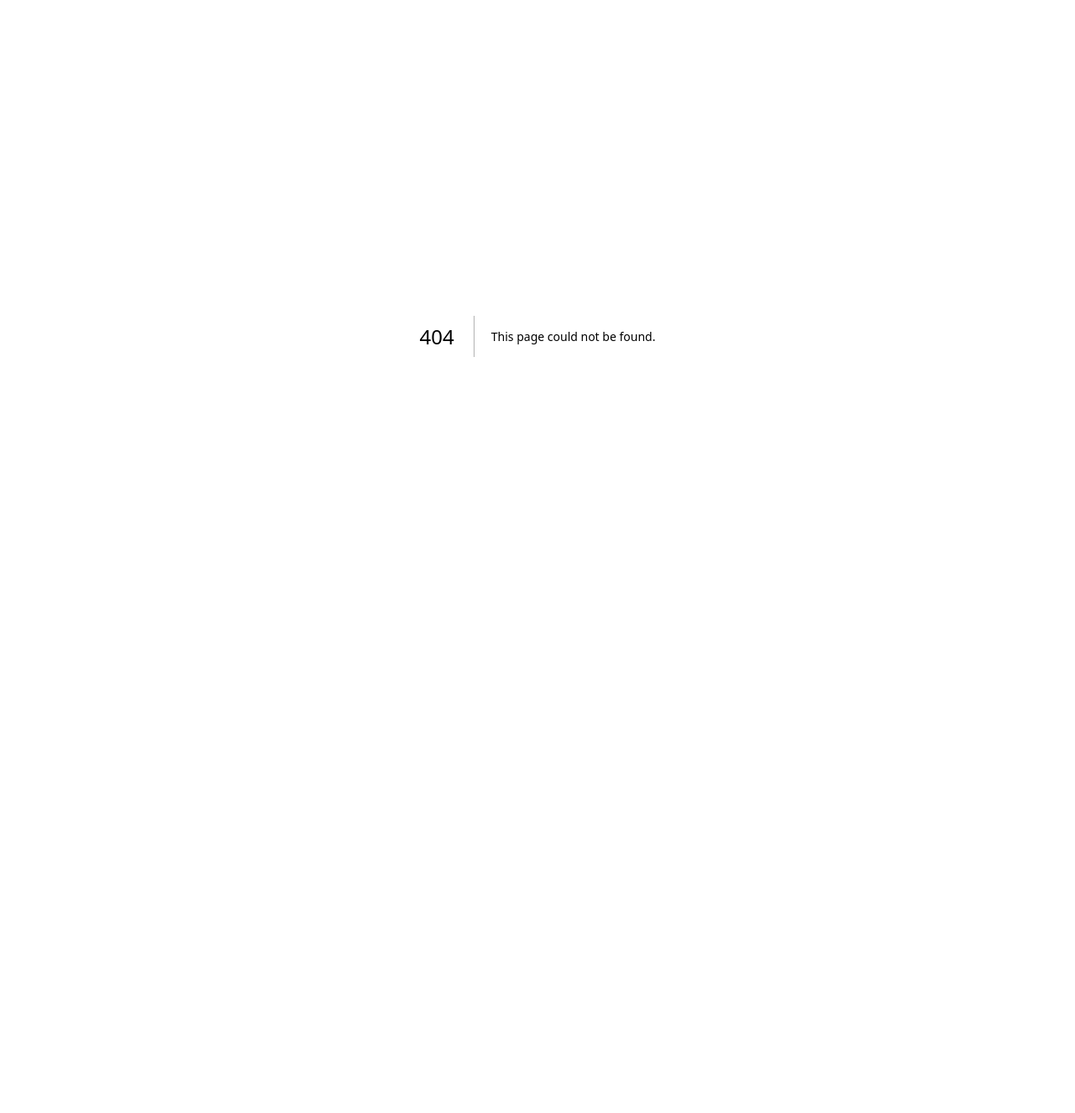
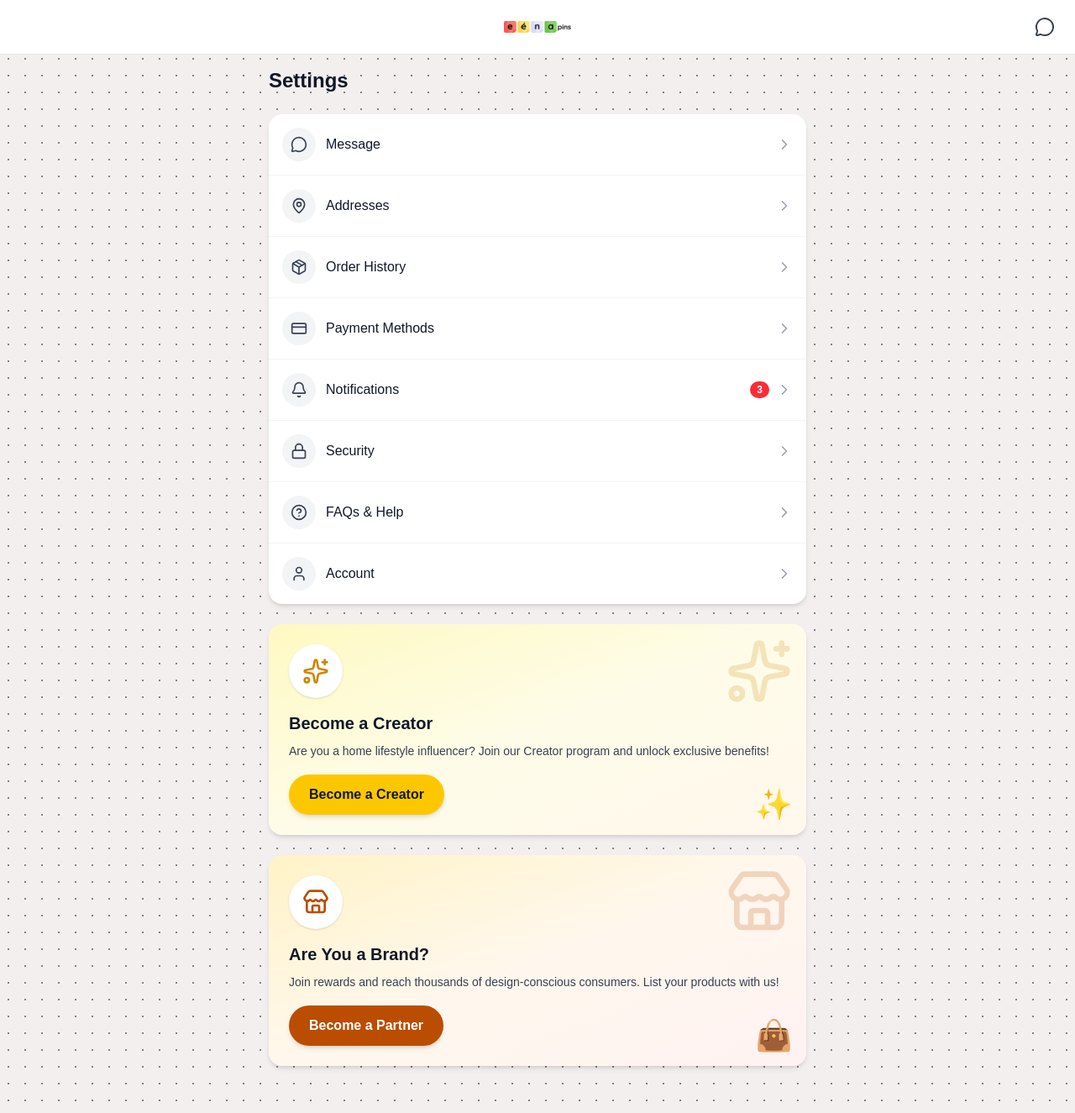
Before and after one commit to avinash-1707/eena-pins, a Next.js app: page /settings in a window 1280 px wide. Before the commit this address had no page. Shown: the whole page at 84% size. Before the commit the page ends 800 px from the top, so only its background shows below. Built offline with nearby package versions, Linux system fonts and the light colour scheme.

Commit message:
feat: implement settings page with menu and cards for creators and brands

```diff
--- /dev/null
+++ b/src/app/settings/page.tsx
@@ -0,0 +1,35 @@
+"use client";
+
+import React from 'react';
+import SettingsHeader from '@/components/settings/SettingsHeader';
+import SettingsMenuList from '@/components/settings/SettingsMenuList';
+import CreatorCard from '@/components/settings/CreatorCard';
+import BrandCard from '@/components/settings/BrandCard';
+
+export default function SettingsPage() {
+  return (
+    <div className="min-h-screen dotted-background">
+      <SettingsHeader />
+
+      <main className="pt-20 pb-8 px-4 max-w-2xl mx-auto">
+        {/* Page Title */}
+        <h1 className="text-2xl font-bold text-gray-900 mb-6">Settings</h1>
+
+        {/* Settings Menu */}
+        <div className="mb-6">
+          <SettingsMenuList />
+        </div>
+
+        {/* Creator Card */}
+        <div className="mb-6">
+          <CreatorCard />
+        </div>
+
+        {/* Brand Card */}
+        <div className="mb-6">
+          <BrandCard />
+        </div>
+      </main>
+    </div>
+  );
+}
--- /dev/null
+++ b/src/components/settings/BrandCard.tsx
@@ -0,0 +1,46 @@
+'use client';
+
+import React from 'react';
+import { Store } from 'lucide-react';
+
+const BrandCard = () => {
+  const handleBecomePartner = () => {
+    console.log('Become a Partner clicked');
+    // Navigate to brand partnership
+  };
+
+  return (
+    <div className="bg-gradient-to-br from-amber-100 via-orange-50 to-red-50 rounded-2xl shadow-md p-6 relative overflow-hidden">
+      {/* Decorative Icon */}
+      <div className="absolute top-4 right-4 opacity-20">
+        <Store className="w-20 h-20 text-amber-700" />
+      </div>
+
+      {/* Icon */}
+      <div className="w-16 h-16 bg-white rounded-full flex items-center justify-center mb-4 shadow-sm">
+        <Store className="w-8 h-8 text-amber-700" />
+      </div>
+
+      {/* Content */}
+      <h3 className="text-xl font-bold text-gray-900 mb-2">
+        Are You a Brand?
+      </h3>
+      <p className="text-sm text-gray-700 mb-4 leading-relaxed">
+        Join rewards and reach thousands of design-conscious consumers. List your products with us!
+      </p>
+
+      {/* Button */}
+      <button
+        onClick={handleBecomePartner}
+        className="bg-amber-700 hover:bg-amber-800 active:scale-95 text-white font-semibold px-6 py-3 rounded-full transition-all shadow-md"
+      >
+        Become a Partner
+      </button>
+
+      {/* Decorative Emoji */}
+      <span className="absolute bottom-4 right-4 text-4xl">👜</span>
+    </div>
+  );
+};
+
+export default BrandCard;
--- /dev/null
+++ b/src/components/settings/CreatorCard.tsx
@@ -0,0 +1,46 @@
+'use client';
+
+import React from 'react';
+import { Sparkles } from 'lucide-react';
+
+const CreatorCard = () => {
+  const handleBecomeCreator = () => {
+    console.log('Become a Creator clicked');
+    // Navigate to creator onboarding
+  };
+
+  return (
+    <div className="bg-gradient-to-br from-yellow-100 via-yellow-50 to-orange-50 rounded-2xl shadow-md p-6 relative overflow-hidden">
+      {/* Decorative Icon */}
+      <div className="absolute top-4 right-4 opacity-20">
+        <Sparkles className="w-20 h-20 text-yellow-600" />
+      </div>
+
+      {/* Icon */}
+      <div className="w-16 h-16 bg-white rounded-full flex items-center justify-center mb-4 shadow-sm">
+        <Sparkles className="w-8 h-8 text-yellow-600" />
+      </div>
+
+      {/* Content */}
+      <h3 className="text-xl font-bold text-gray-900 mb-2">
+        Become a Creator
+      </h3>
+      <p className="text-sm text-gray-700 mb-4 leading-relaxed">
+        Are you a home lifestyle influencer? Join our Creator program and unlock exclusive benefits!
+      </p>
+
+      {/* Button */}
+      <button
+        onClick={handleBecomeCreator}
+        className="bg-yellow-400 hover:bg-yellow-500 active:scale-95 text-gray-900 font-semibold px-6 py-3 rounded-full transition-all shadow-md"
+      >
+        Become a Creator
+      </button>
+
+      {/* Decorative Emoji */}
+      <span className="absolute bottom-4 right-4 text-4xl">✨</span>
+    </div>
+  );
+};
+
+export default CreatorCard;
--- /dev/null
+++ b/src/components/settings/SettingsHeader.tsx
@@ -0,0 +1,28 @@
+"use client"
+import React from 'react';
+import Image from 'next/image';
+import { MessageCircle } from 'lucide-react';
+
+const SettingsHeader = () => {
+  return (
+    <header className="fixed top-0 left-0 right-0 bg-white z-50 border-b border-gray-200">
+      <div className="flex items-center justify-between px-4 py-3 max-w-screen-xl mx-auto">
+        <div className="w-10"></div>
+
+        <Image
+          src="/images/logo.png"
+          alt="eena pins"
+          width={100}
+          height={32}
+          className="object-contain w-20 h-auto"
+        />
+
+        <button className="p-2 hover:bg-gray-100 rounded-lg transition-colors">
+          <MessageCircle className="w-6 h-6 text-gray-700" />
+        </button>
+      </div>
+    </header>
+  );
+};
+
+export default SettingsHeader;
--- /dev/null
+++ b/src/components/settings/SettingsMenuItem.tsx
@@ -0,0 +1,41 @@
+'use client';
+
+import React from 'react';
+import { useRouter } from 'next/navigation';
+import { ChevronRight, LucideIcon } from 'lucide-react';
+
+interface SettingsMenuItemProps {
+  icon: LucideIcon;
+  label: string;
+  route: string;
+  badge?: number;
+}
+
+const SettingsMenuItem = ({ icon: Icon, label, route, badge }: SettingsMenuItemProps) => {
+  const router = useRouter();
+
+  return (
+    <button
+      onClick={() => router.push(route)}
+      className="w-full flex items-center justify-between p-4 hover:bg-gray-50 active:bg-gray-100 transition-colors"
+    >
+      <div className="flex items-center gap-3">
+        <div className="w-10 h-10 rounded-full bg-gray-100 flex items-center justify-center">
+          <Icon className="w-5 h-5 text-gray-700" />
+        </div>
+        <span className="text-base font-medium text-gray-900">{label}</span>
+      </div>
+
+      <div className="flex items-center gap-2">
+        {badge && badge > 0 && (
+          <span className="bg-red-500 text-white text-xs font-bold px-2 py-0.5 rounded-full">
+            {badge}
+          </span>
+        )}
+        <ChevronRight className="w-5 h-5 text-gray-400" />
+      </div>
+    </button>
+  );
+};
+
+export default SettingsMenuItem;
--- /dev/null
+++ b/src/components/settings/SettingsMenuList.tsx
@@ -0,0 +1,41 @@
+import React from 'react';
+import SettingsMenuItem from './SettingsMenuItem';
+import {
+  MessageCircle,
+  MapPin,
+  Package,
+  CreditCard,
+  Bell,
+  Lock,
+  HelpCircle,
+  User
+} from 'lucide-react';
+
+const menuItems = [
+  { id: 'message', icon: MessageCircle, label: 'Message', route: '/settings/message' },
+  { id: 'addresses', icon: MapPin, label: 'Addresses', route: '/settings/addresses' },
+  { id: 'orders', icon: Package, label: 'Order History', route: '/settings/orders' },
+  { id: 'payment', icon: CreditCard, label: 'Payment Methods', route: '/settings/payment-methods' },
+  { id: 'notifications', icon: Bell, label: 'Notifications', route: '/settings/notifications', badge: 3 },
+  { id: 'security', icon: Lock, label: 'Security', route: '/settings/security' },
+  { id: 'faq', icon: HelpCircle, label: 'FAQs & Help', route: '/settings/faq' },
+  { id: 'account', icon: User, label: 'Account', route: '/settings/account' },
+];
+
+const SettingsMenuList = () => {
+  return (
+    <div className="bg-white rounded-2xl shadow-md overflow-hidden divide-y divide-gray-100">
+      {menuItems.map((item) => (
+        <SettingsMenuItem
+          key={item.id}
+          icon={item.icon}
+          label={item.label}
+          route={item.route}
+          badge={item.badge}
+        />
+      ))}
+    </div>
+  );
+};
+
+export default SettingsMenuList;
```
Also changed, not shown: 1 other file (tests, documents, lock files or other folders).
